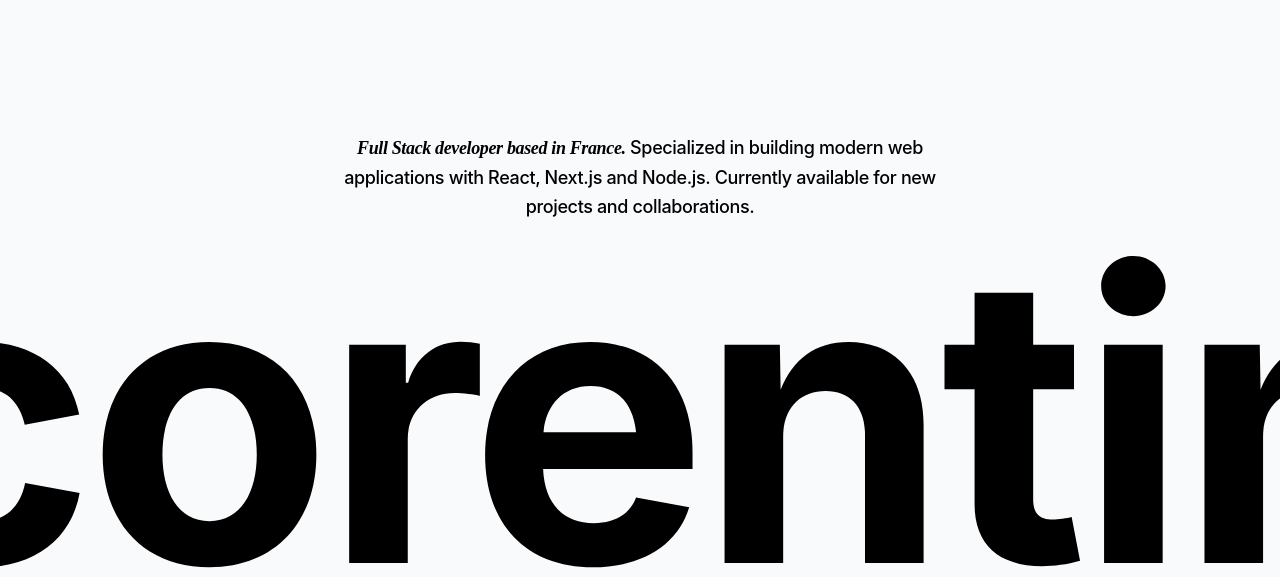
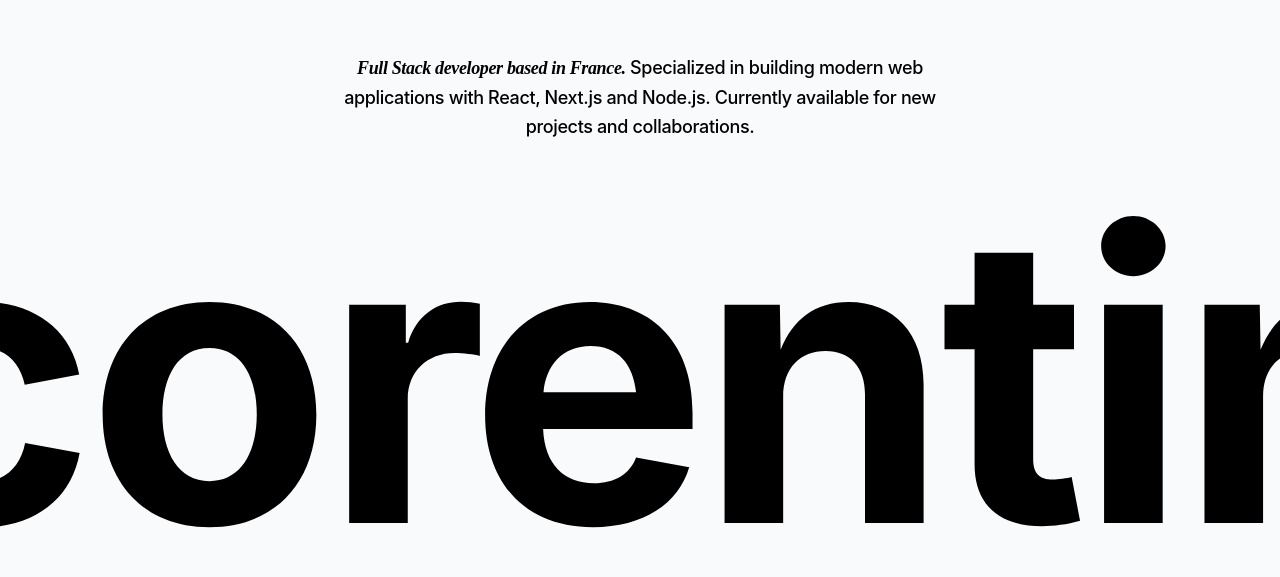
Before and after one commit to da-delec/PORTFOLIO2025, a Next.js app: page / in a window 1280 px wide. Shown: the part 223-800 px from the top of the page. Built offline with nearby package versions, Linux system fonts and the light colour scheme; no server answers.

Commit message:
fix margin

```diff
--- a/app/UI-COMPONENTS/Hero.tsx
+++ b/app/UI-COMPONENTS/Hero.tsx
@@ -22,20 +22,15 @@ export function Hero() {
           animate={{ opacity: 1, y: 0 }}
           transition={{ duration: 0.8, delay: 0.3 }}
         >
-          <p className="font-zalando font-medium mclane-text-lg md:mclane-text-xl leading-relaxed text-black">
+          <p className="font-zalando font-medium mclane-text-lg md:mclane-text-xl mb-40 leading-relaxed text-black">
             <span className=" font-[Cormorant] italic font-semibold">Full Stack developer based in France.</span> Specialized in building modern web applications
             with React, Next.js and Node.js. Currently available for new projects and collaborations.
           </p>
         </motion.div>
       </div>
       <motion.h1
-        className="absolute bottom-0  text-[118px] xs:text-[150px] sm:text-[200px] md:text-[250px] lg:text-[300px] xl:text-[400px] font-zalando font-bold leading-none"
-        style={{
-          marginBottom: '-0.10em',
-          filter: `blur(${blur}px)`,
-          opacity: opacity,
-          y: y
-        }}
+        className="absolute bottom-0 xs:mb-0  text-[118px] mb-20 xs:text-[150px] sm:text-[200px] md:text-[250px] lg:text-[300px] xl:text-[400px] font-zalando font-bold leading-none"
+
       >
         corentin
       </motion.h1>
```
